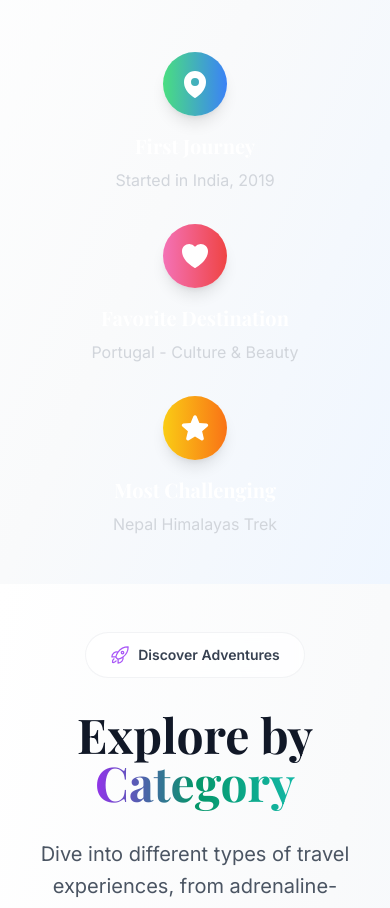
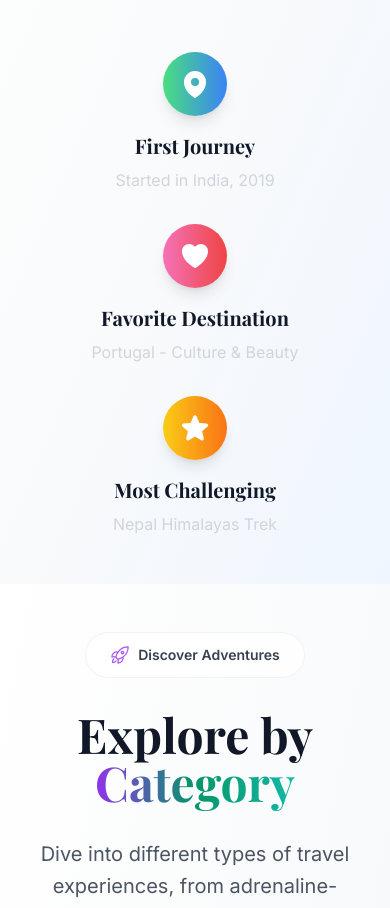
Before and after one commit to ZopioTail/thesundaytraveller, a Next.js app: page / in a window 390 px wide. Shown: the part 7640-8548 px from the top of the page. Built offline with nearby package versions, Linux system fonts and the light colour scheme; no server answers; a web font is replaced by a local one.

Commit message:
Fix color contrast issue in Journey Categories section - change text from white to responsive dark/light mode colors

```diff
--- a/app/page.tsx
+++ b/app/page.tsx
@@ -689,7 +689,7 @@ export default function HomePage() {
                 <div className={`inline-flex items-center justify-center w-16 h-16 bg-gradient-to-r ${item.color} rounded-full mb-4 shadow-lg`}>
                   <item.icon className="w-8 h-8 text-white" />
                 </div>
-                <h3 className="text-xl font-bold text-white mb-2">{item.title}</h3>
+                <h3 className="text-xl font-bold text-gray-900 dark:text-white mb-2">{item.title}</h3>
                 <p className="text-gray-300">{item.desc}</p>
               </motion.div>
             ))}
```
